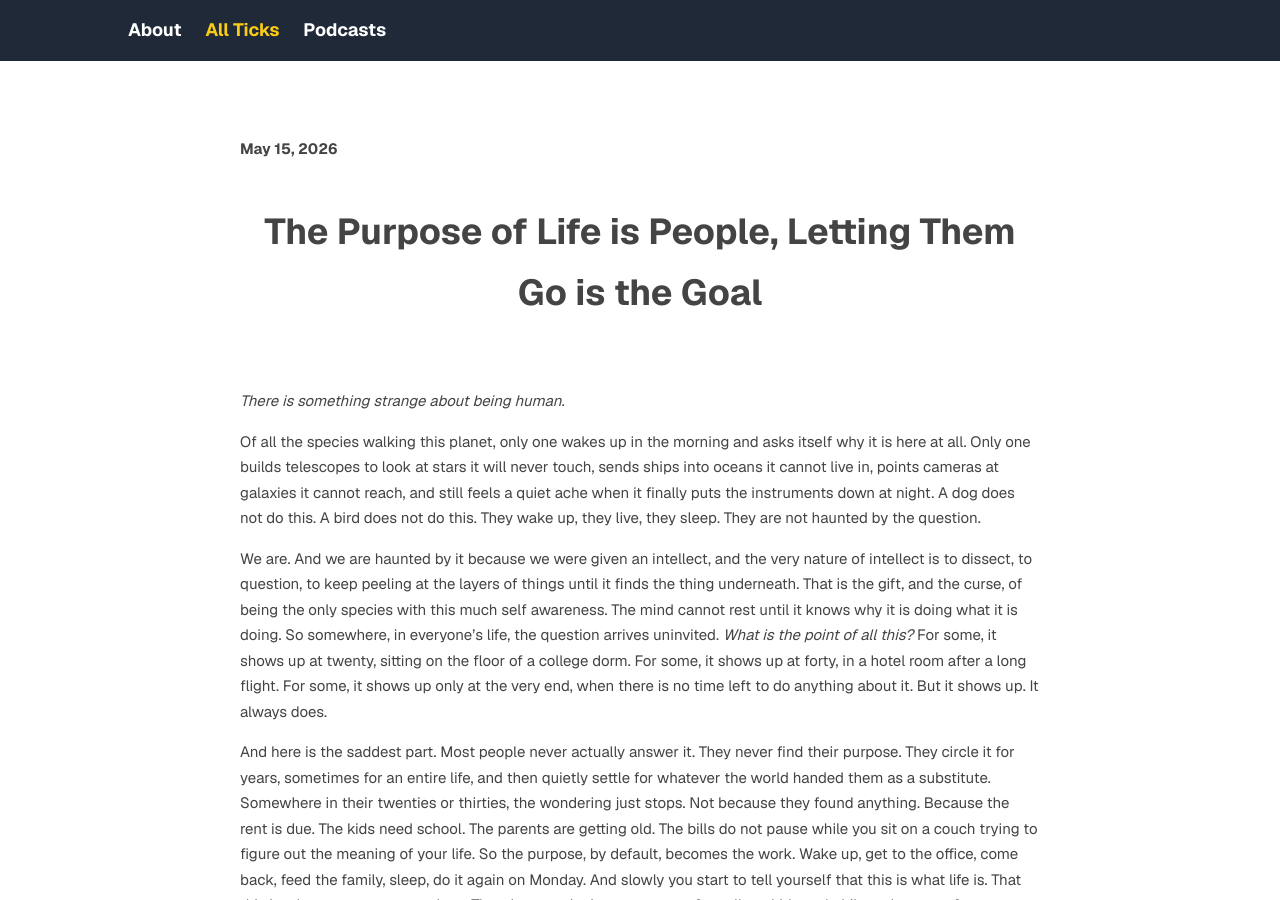
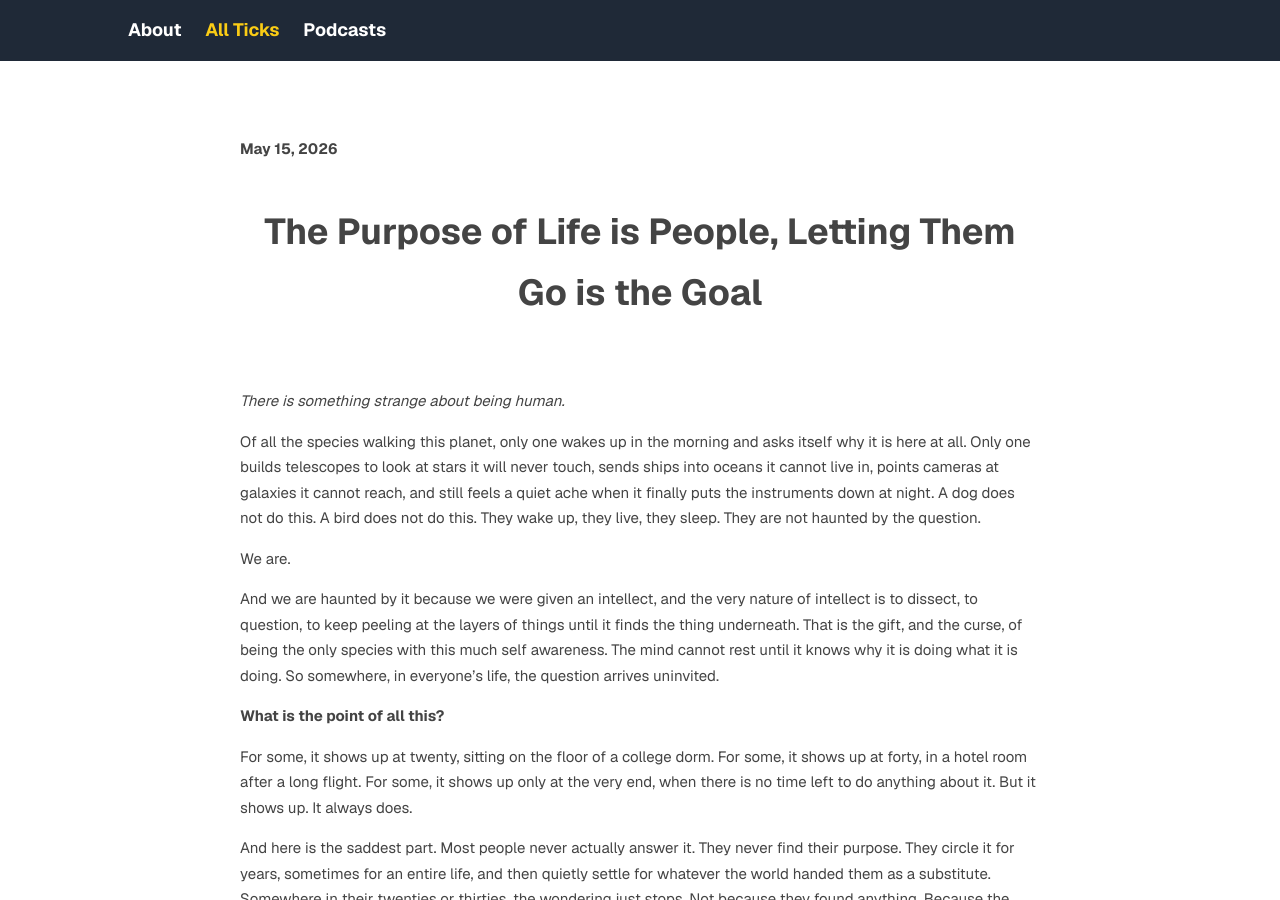
Before and after one commit to trmanish/trmanish.github.io, a Jekyll site: the page built from _posts/2026-05-15-the-purpose-of-life-is-people-letting-them-go-is-the-goal.md, in a window 1280 px wide and 900 px high. Built offline with Jekyll 4.4.1, drawn with Linux system fonts in a browser that asks for light colours.

Commit message:
Break up second paragraph for rhythm

```diff
--- a/_posts/2026-05-15-the-purpose-of-life-is-people-letting-them-go-is-the-goal.md
+++ b/_posts/2026-05-15-the-purpose-of-life-is-people-letting-them-go-is-the-goal.md
@@ -15,7 +15,13 @@ published: true
 
 Of all the species walking this planet, only one wakes up in the morning and asks itself why it is here at all. Only one builds telescopes to look at stars it will never touch, sends ships into oceans it cannot live in, points cameras at galaxies it cannot reach, and still feels a quiet ache when it finally puts the instruments down at night. A dog does not do this. A bird does not do this. They wake up, they live, they sleep. They are not haunted by the question.
 
-We are. And we are haunted by it because we were given an intellect, and the very nature of intellect is to dissect, to question, to keep peeling at the layers of things until it finds the thing underneath. That is the gift, and the curse, of being the only species with this much self awareness. The mind cannot rest until it knows why it is doing what it is doing. So somewhere, in everyone's life, the question arrives uninvited. *What is the point of all this?* For some, it shows up at twenty, sitting on the floor of a college dorm. For some, it shows up at forty, in a hotel room after a long flight. For some, it shows up only at the very end, when there is no time left to do anything about it. But it shows up. It always does.
+We are.
+
+And we are haunted by it because we were given an intellect, and the very nature of intellect is to dissect, to question, to keep peeling at the layers of things until it finds the thing underneath. That is the gift, and the curse, of being the only species with this much self awareness. The mind cannot rest until it knows why it is doing what it is doing. So somewhere, in everyone's life, the question arrives uninvited.
+
+**What is the point of all this?**
+
+For some, it shows up at twenty, sitting on the floor of a college dorm. For some, it shows up at forty, in a hotel room after a long flight. For some, it shows up only at the very end, when there is no time left to do anything about it. But it shows up. It always does.
 
 And here is the saddest part. Most people never actually answer it. They never find their purpose. They circle it for years, sometimes for an entire life, and then quietly settle for whatever the world handed them as a substitute. Somewhere in their twenties or thirties, the wondering just stops. Not because they found anything. Because the rent is due. The kids need school. The parents are getting old. The bills do not pause while you sit on a couch trying to figure out the meaning of your life. So the purpose, by default, becomes the work. Wake up, get to the office, come back, feed the family, sleep, do it again on Monday. And slowly you start to tell yourself that this is what life is. That this is what every grown up does. That the questioning was meant for college kids and philosophers, not for someone with responsibilities.
 
```
